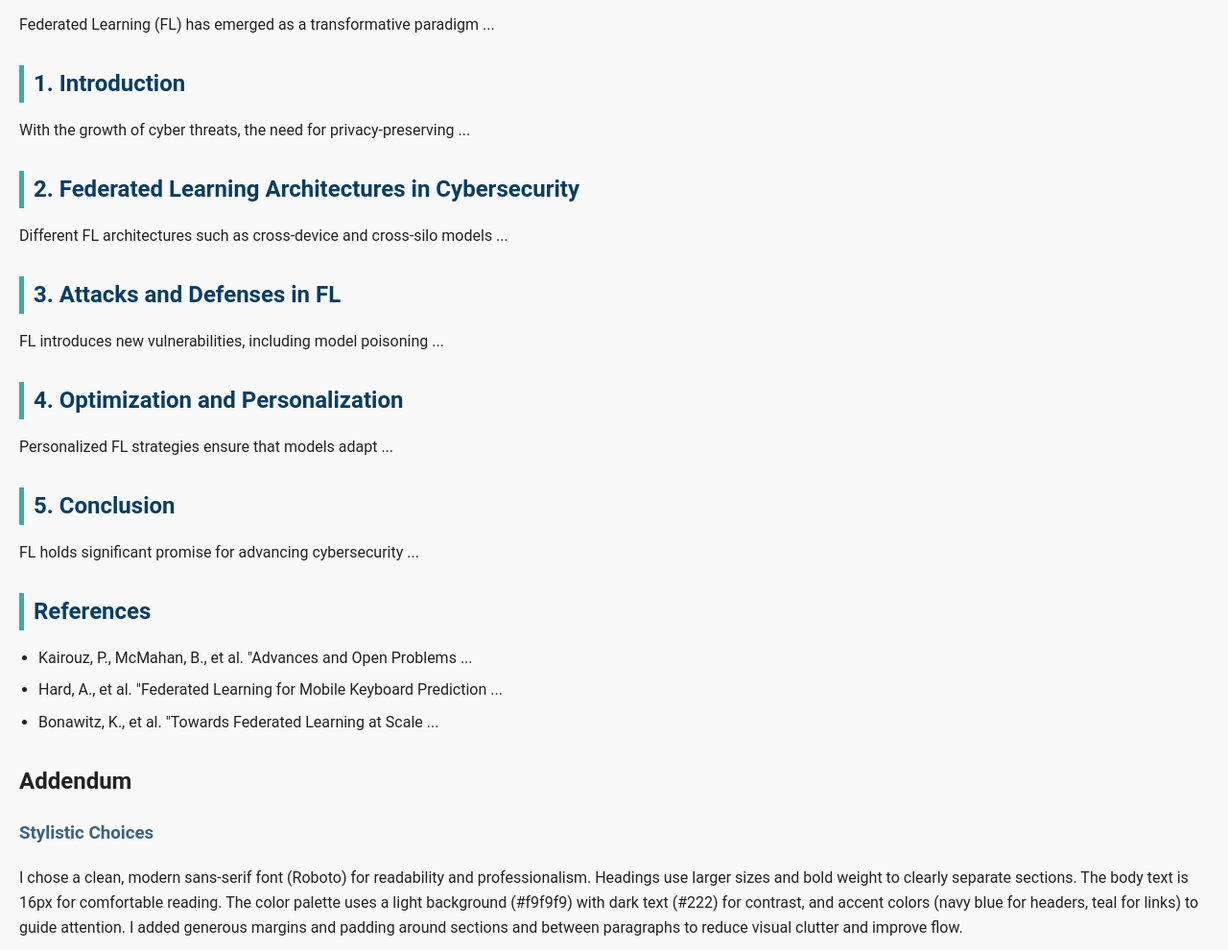
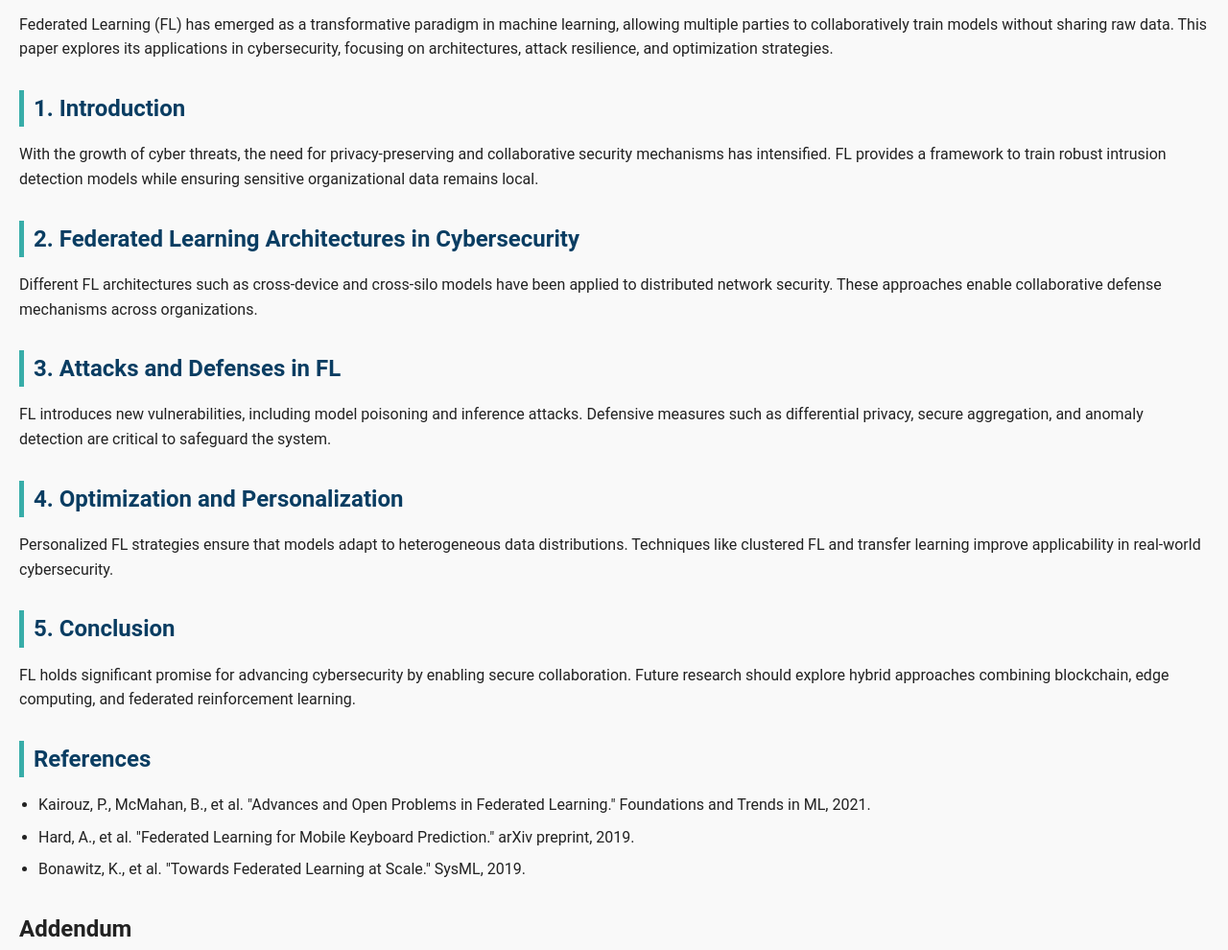
Before and after one commit to jagadeesh42/ITC505, a plain HTML site: page lab-4/index.html in a window 1280 px wide. Shown: the part 323-1313 px from the top of the page at 96% size. Drawn offline with Linux system fonts and the light colour scheme.

Commit message:
Updated Index.html to the correct fromat with all the text in my paper.

```diff
--- a/lab-4/index.html
+++ b/lab-4/index.html
@@ -16,40 +16,66 @@
     <article>
         <section>
             <h2>Abstract</h2>
-            <p>Federated Learning (FL) has emerged as a transformative paradigm ...</p>
+            <p>
+                Federated Learning (FL) has emerged as a transformative paradigm in machine learning,
+                allowing multiple parties to collaboratively train models without sharing raw data.
+                This paper explores its applications in cybersecurity, focusing on architectures,
+                attack resilience, and optimization strategies.
+            </p>
         </section>
 
         <section>
             <h2>1. Introduction</h2>
-            <p>With the growth of cyber threats, the need for privacy-preserving ...</p>
+            <p>
+                With the growth of cyber threats, the need for privacy-preserving and collaborative
+                security mechanisms has intensified. FL provides a framework to train robust
+                intrusion detection models while ensuring sensitive organizational data remains
+                local.
+            </p>
         </section>
 
         <section>
             <h2>2. Federated Learning Architectures in Cybersecurity</h2>
-            <p>Different FL architectures such as cross-device and cross-silo models ...</p>
+            <p>
+                Different FL architectures such as cross-device and cross-silo models have
+                been applied to distributed network security. These approaches enable collaborative
+                defense mechanisms across organizations.
+            </p>
         </section>
 
         <section>
             <h2>3. Attacks and Defenses in FL</h2>
-            <p>FL introduces new vulnerabilities, including model poisoning ...</p>
+            <p>
+                FL introduces new vulnerabilities, including model poisoning and inference attacks.
+                Defensive measures such as differential privacy, secure aggregation, and anomaly
+                detection are critical to safeguard the system.
+            </p>
         </section>
 
         <section>
             <h2>4. Optimization and Personalization</h2>
-            <p>Personalized FL strategies ensure that models adapt ...</p>
+            <p>
+                Personalized FL strategies ensure that models adapt to heterogeneous data
+                distributions. Techniques like clustered FL and transfer learning improve
+                applicability in real-world cybersecurity.
+            </p>
         </section>
 
         <section>
             <h2>5. Conclusion</h2>
-            <p>FL holds significant promise for advancing cybersecurity ...</p>
+            <p>
+                FL holds significant promise for advancing cybersecurity by enabling secure
+                collaboration. Future research should explore hybrid approaches combining
+                blockchain, edge computing, and federated reinforcement learning.
+            </p>
         </section>
 
         <section>
             <h2>References</h2>
             <ul>
-                <li>Kairouz, P., McMahan, B., et al. "Advances and Open Problems ...</li>
-                <li>Hard, A., et al. "Federated Learning for Mobile Keyboard Prediction ...</li>
-                <li>Bonawitz, K., et al. "Towards Federated Learning at Scale ...</li>
+                <li>Kairouz, P., McMahan, B., et al. "Advances and Open Problems in Federated Learning." Foundations and Trends in ML, 2021.</li>
+                <li>Hard, A., et al. "Federated Learning for Mobile Keyboard Prediction." arXiv preprint, 2019.</li>
+                <li>Bonawitz, K., et al. "Towards Federated Learning at Scale." SysML, 2019.</li>
             </ul>
         </section>
     </article>
```
